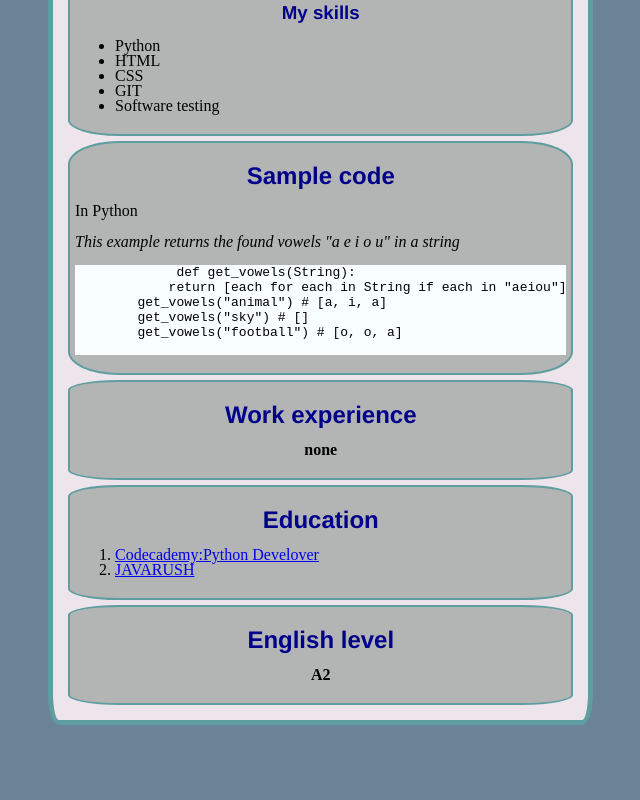
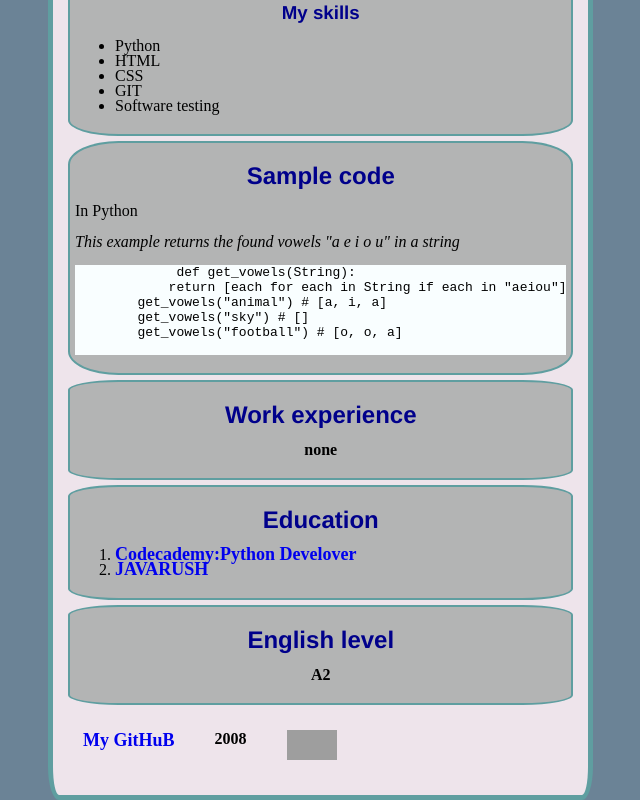
Before and after one commit to azazelo/rsschool-cv, a plain HTML site: page index.html in a window 1280 px wide. Shown: the part 873-1673 px from the top of the page, without its empty margins (410-1050 px from the left). Before the commit the page ends 1598 px from the top, so only its background shows below. Drawn offline with Linux system fonts and the light colour scheme; grey boxes are pictures that could not be loaded.

Commit message:
feat:add footer in html file

```diff
--- a/index.html
+++ b/index.html
@@ -75,6 +75,17 @@
     <h2 class="tityl">English level</h2>
     <p class="sv">A2</p>
     </section>
+    <footer>
+    <div class="my_github">
+        <a href="https://github.com/azazelo/rsschool-cv"> My GitHuB</a>
+    </div>
+    <div class="number">
+    2008
+    </div>
+    <div class="pict">
+    <a href="https://app.rs.school/"><img src="https://rs.school/images/rs_school_js.svg" width="50px" height="30px" alt="logotip rs.school"></a>
+    </div>
+    </footer>
     </main>
 </body>
 </html>
--- a/style.css
+++ b/style.css
@@ -48,3 +48,21 @@ main{
 font-weight: 900 ;
 text-align: center;
 }
+.my_github{
+margin:20px;
+float:left;
+}
+.number{
+ float:left;
+ margin:20px;
+ font-weight: 900;
+}
+.pict{
+ float:left;
+ margin:20px;
+}
+ a{
+    text-decoration: none;
+    font-size: 18px;
+    font-weight: 700;
+}
```
